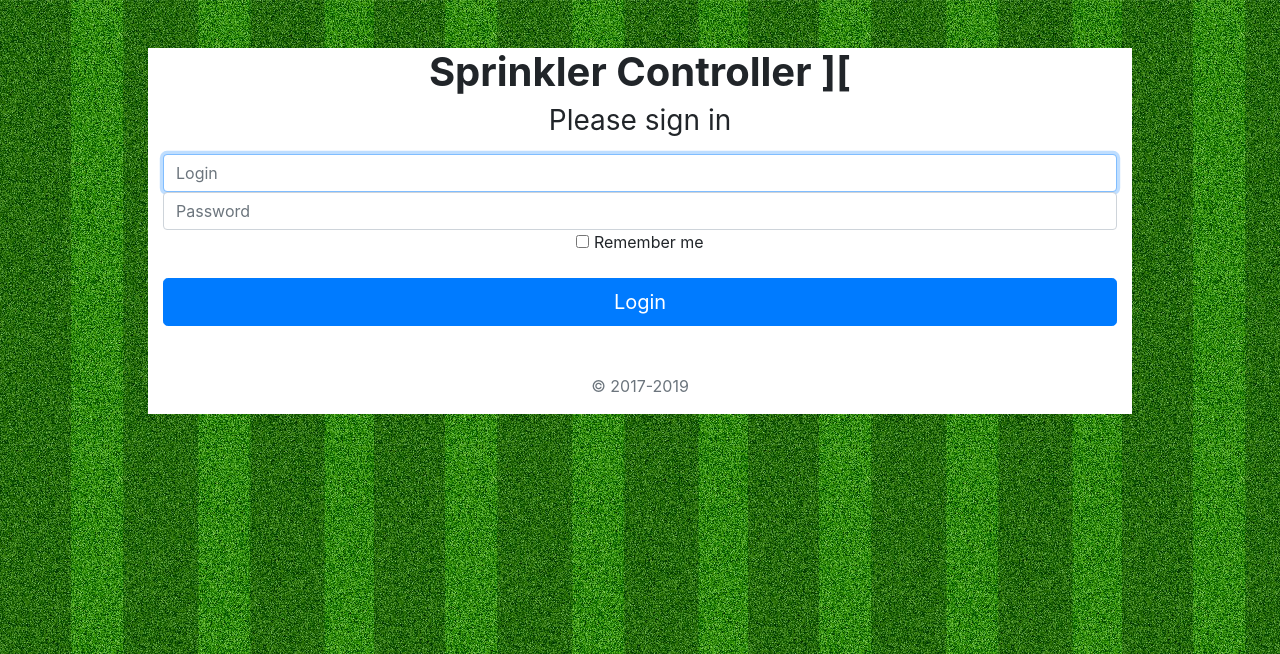
After one commit to why-pengo/sprinkler, a Django app: template templates/dtl/registration/login.html in a window 1280 px wide. The commit adds this page. Shown: the top 654 px of the page. Run offline with Django 3.2, Linux system fonts and the light colour scheme; the template is opened without the code that fills it, so the values that code supplies are empty; some libraries are stand-ins or nearby versions.

Commit message:
Have login/out working with my dtl template

```diff
--- a/controller/urls.py
+++ b/controller/urls.py
@@ -1,15 +1,12 @@
 from django.contrib import admin
-from django.contrib.auth.views import LoginView
-from django.contrib.auth.decorators import login_required
 from django.urls import path, include
 from status.views import HomeView
 
 urlpatterns = [
     # Django
     path('admin/', admin.site.urls),
-    # path('accounts/', include('django.contrib.auth.urls')),
-    path('accounts/login/', LoginView.as_view(template_name='accounts/login.html')),
+    path('accounts/', include('django.contrib.auth.urls')),
 
     # sprinkler
-    path('', login_required(HomeView.as_view())),
+    path('', HomeView.as_view()),
 ]
--- /dev/null
+++ b/templates/dtl/registration/login.html
@@ -0,0 +1,49 @@
+<!doctype html>
+<html lang="en">
+<head>
+    <!-- Required meta tags -->
+    <meta charset="utf-8">
+    <meta name="viewport" content="width=device-width, initial-scale=1, shrink-to-fit=no">
+
+    <!-- Bootstrap CSS -->
+    {% load static %}
+    <link rel="stylesheet" href="{% static 'css/bootstrap.min.css'  %}">
+    <link rel="stylesheet" href="{% static 'css/sprinkler.css'  %}">
+
+    <title>Sprinkler Controler ][</title>
+</head>
+<body>
+<!-- Optional JavaScript -->
+<!-- jQuery first, then Popper.js, then Bootstrap JS -->
+<script src="{% static '/js/jquery-3.3.1.min.js' %}"></script>
+<script src="{% static '/js/popper-1.14.7.min.js' %}"></script>
+<script src="{% static '/js/bootstrap.min.js' %}"></script>
+
+<div class="container">
+    <div class="container mt-2 mx-0">
+        <div class="row m-5">
+            <div class="col bg-white text-center">
+                <form class="form-signin" method="post" action="{% url 'login' %}">
+                    {% csrf_token %}
+                    <h1 class="display-5 font-weight-bold">Sprinkler Controller ][</h1>
+                    <h1 class="h3 mb-3 font-weight-normal">Please sign in</h1>
+                    <label for="id_username" class="sr-only">Login</label>
+                    <input type="text" id="id_username" name="username" class="form-control" placeholder="Login" required autofocus>
+                    <label for="id_password" class="sr-only">Password</label>
+                    <input type="password" id="id_password" name="password" class="form-control" placeholder="Password" required>
+                    <div class="checkbox mb-3">
+                        <label>
+                            <input type="checkbox" value="remember-me"> Remember me
+                        </label>
+                    </div>
+                    <button class="btn btn-lg btn-primary btn-block" type="submit" value="login">Login</button>
+                    <input type="hidden" name="next" value="{{ next }}">
+                    <p class="mt-5 mb-3 text-muted">&copy; 2017-2019</p>
+                </form>
+            </div>
+        </div>
+    </div>
+</div>
+
+</body>
+</html>
--- a/templates/jinja2/index.html
+++ b/templates/jinja2/index.html
@@ -13,6 +13,9 @@
             </li>
             <li class="nav-item">
                 <a class="nav-link" href="#">Schedule</a>
+            </li>
+            <li class="nav-item">
+                <a class="nav-link" href="/accounts/logout/?next=/">Logout</a>
             </li>
         </ul>
     </div>
```
Also changed, not shown: status/views.py (+23 -1 lines), templates/jinja2/accounts/login.html (deleted, +0 -28 lines).
